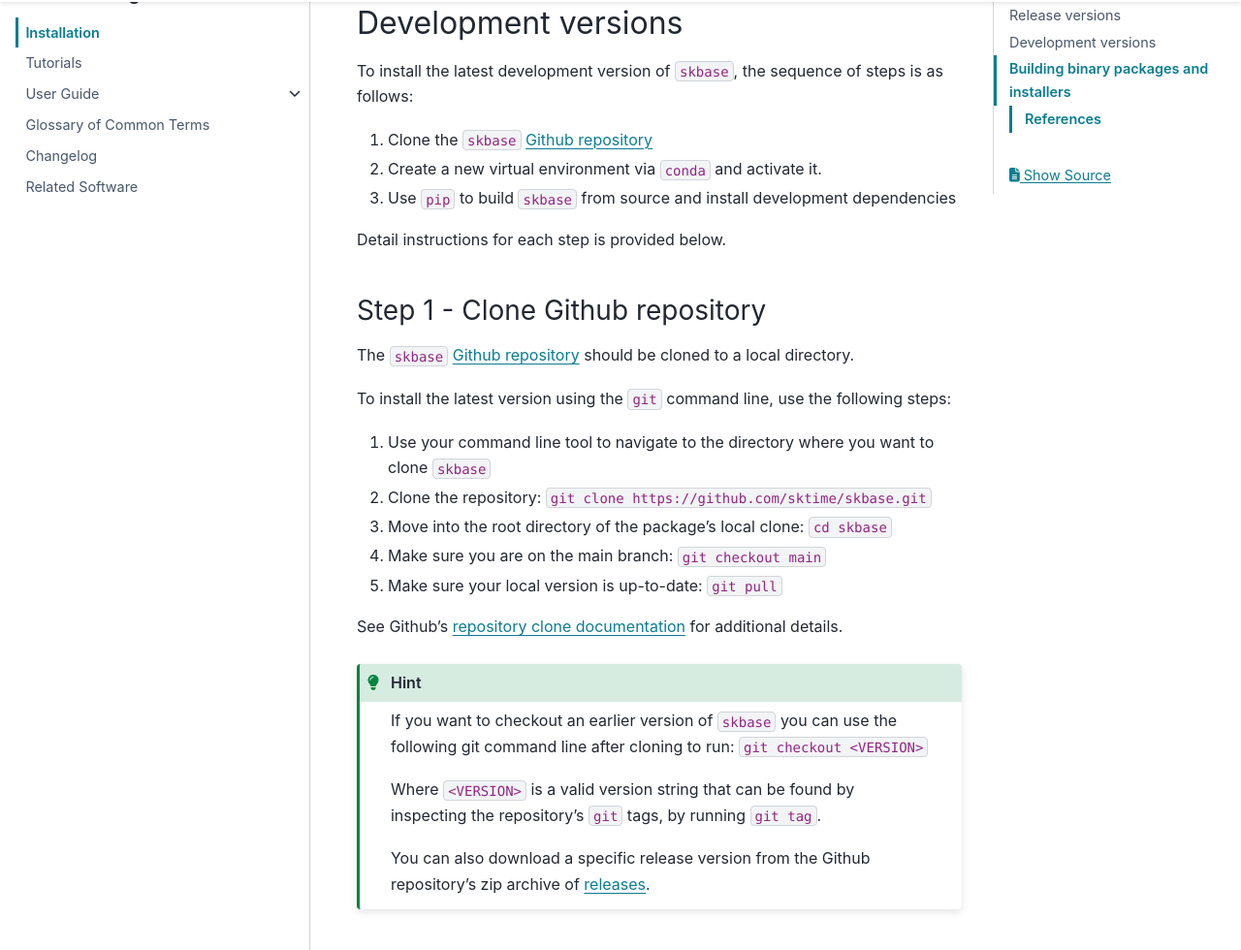
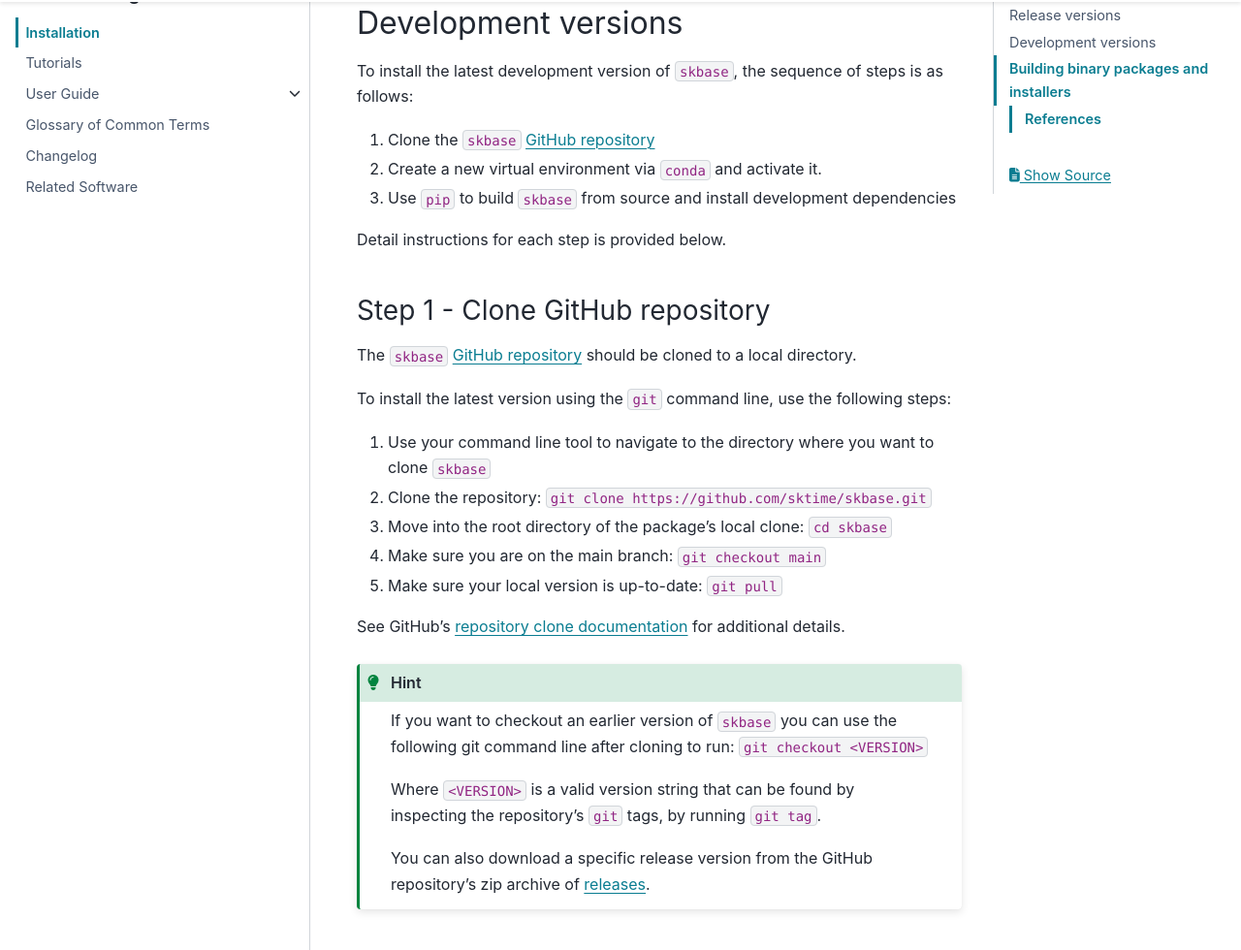
Before and after one commit to sktime/skbase, a Sphinx documentation site: the page built from docs/source/user_documentation/installation.rst, in a window 1280 px wide and 1400 px high, scrolled down 1104 px. Shown: the part 126-1106 px from the top of the window at 97% size. Built offline with Sphinx 7.4.7 and the PyData theme 0.15.4, drawn with Linux system fonts in a browser that asks for light colours; comment, search, counter and statistics services are not loaded.

Commit message:
Fix typos

```diff
--- a/docs/source/about/governance.rst
+++ b/docs/source/about/governance.rst
@@ -101,7 +101,7 @@ additional rights and responsibilities for maintaining the project, including:
 
 - providing technical direction
 - strategic planning, roadmapping and project management
-- managing community infrastructure (e.g., Github repository, etc)
+- managing community infrastructure (e.g., GitHub repository, etc)
 - fostering collaborations with external organisations
 - avoiding deadlocks and ensuring a smooth functioning of the project
 
@@ -137,7 +137,7 @@ all appointment votes occur on private chats.
 
 Core developers are expected to express their consensus (or veto) in the medium
 where a given decision takes place. For changes included in the Project's issues
-and Pull Requests, this is through comments or Github's built-in review process.
+and Pull Requests, this is through comments or GitHub's built-in review process.
 
 Types of decisions
 ------------------
--- a/docs/source/contribute/development/developer_guide.rst
+++ b/docs/source/contribute/development/developer_guide.rst
@@ -38,7 +38,7 @@ Developer guide
     .. grid-item-card:: Git Workflow
         :text-align: center
 
-        Our Git and Github workflow.
+        Our Git and GitHub workflow.
 
         +++
 
@@ -47,7 +47,7 @@ Developer guide
             :click-parent:
             :expand:
 
-            Git and Github Workflow
+            Git and GitHub Workflow
 
     .. grid-item-card:: Continuous Integration
         :text-align: center
--- a/docs/source/contribute/development/developer_guide/ci.rst
+++ b/docs/source/contribute/development/developer_guide/ci.rst
@@ -7,7 +7,7 @@ Continuous integration
 .. _Github Actions: https://docs.github.com/en/actions/learn-github-actions/understanding-github-actions
 .. _precommit.ci: https://pre-commit.ci/
 
-``skbase`` uses `Github Actions`_ continuous integration (CI) services
+``skbase`` uses `GitHub Actions`_ continuous integration (CI) services
 to ensure contributions meet the project's standards. See the sections below to
 see how the project automatically validates code quality, and builds and tests
 your changes.
@@ -35,7 +35,7 @@ to run prior committing your code locally.
     (including unit testing). This duplicates the code quality portion of the
     CI routine, but enables the longer unit testing portion of the CI routine
     to be cancelled whenever the code quality portion fails. A contribution
-    that enables Github Action workflows to be cancelled when
+    that enables GitHub Action workflows to be cancelled when
     `pre-commit.ci <https://pre-commit.ci/>`_ fails, would be greatly appreciated.
 
 Unit testing
--- a/docs/source/user_documentation/installation.rst
+++ b/docs/source/user_documentation/installation.rst
@@ -76,17 +76,17 @@ To install the latest development version of ``skbase``, the sequence
 of steps is as follows:
 
 
-1. Clone the ``skbase`` `Github repository`_
+1. Clone the ``skbase`` `GitHub repository`_
 2. Create a new virtual environment via ``conda`` and activate it.
 3. Use ``pip`` to build ``skbase`` from source and install development dependencies
 
 
 Detail instructions for each step is provided below.
 
-Step 1 - Clone Github repository
+Step 1 - Clone GitHub repository
 --------------------------------
 
-The ``skbase`` `Github repository`_ should be cloned to a local directory.
+The ``skbase`` `GitHub repository`_ should be cloned to a local directory.
 
 To install the latest version using the ``git`` command line, use the following steps:
 
@@ -97,7 +97,7 @@ To install the latest version using the ``git`` command line, use the following
 4. Make sure you are on the main branch: :code:`git checkout main`
 5. Make sure your local version is up-to-date: :code:`git pull`
 
-See Github's `repository clone documentation`_
+See GitHub's `repository clone documentation`_
 for additional details.
 
 .. hint::
@@ -108,7 +108,7 @@ for additional details.
     Where ``<VERSION>`` is a valid version string that can be found by inspecting the
     repository's ``git`` tags, by running ``git tag``.
 
-    You can also download a specific release version from the Github repository's
+    You can also download a specific release version from the GitHub repository's
     zip archive of `releases <https://github.com/sktime/skbase/releases>`_.
 
 Step 2 - Create a new virtual environment
```
Also changed, not shown: other parts of docs/source/about/governance.rst (+1 -1 lines), docs/source/user_documentation/changelog.rst (+4 -4 lines), .github/PULL_REQUEST_TEMPLATE.md, 4 other files.
